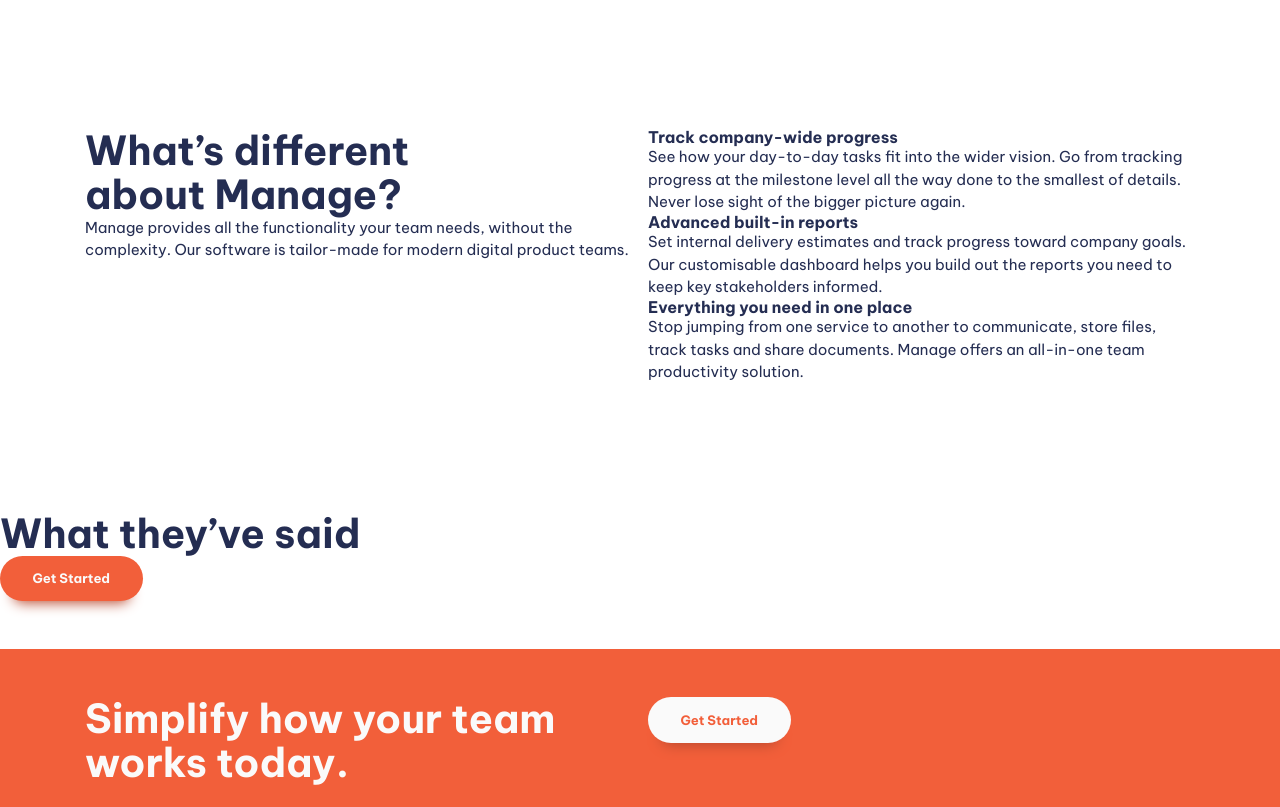
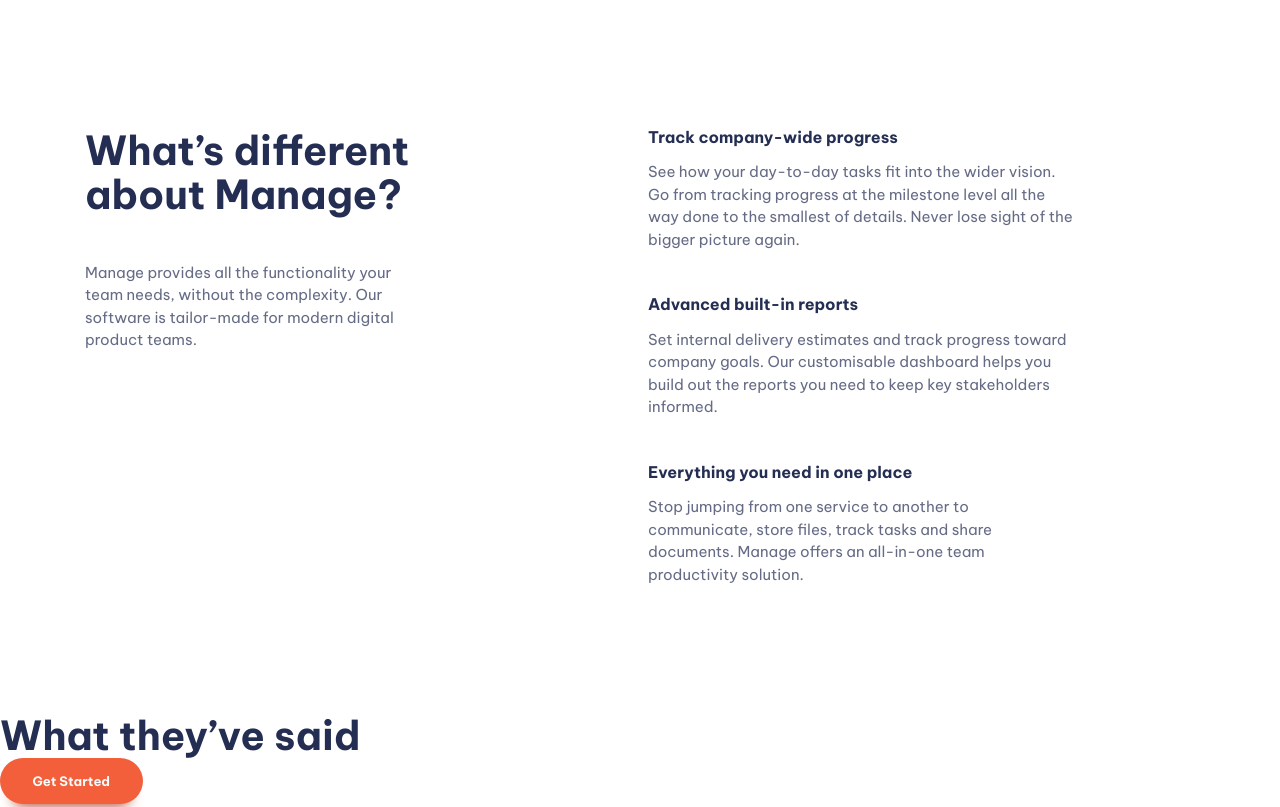
Before and after one commit to IvanOrsh/fem-challenge-manage, a website built with Vite: page index.html in a window 1280 px wide. Shown: the part 700-1507 px from the top of the page. Built offline with nearby package versions, Linux system fonts and the light colour scheme.

Commit message:
chore: spacing

```diff
--- a/index.html
+++ b/index.html
@@ -62,7 +62,7 @@
       <section class="padding-block-900">
         <div class="container">
           <div class="even-columns">
-            <div>
+            <div class="flow">
               <h1 class="fs-primary-heading fw-bold">
                 Bring everyone together to build better products.
               </h1>
@@ -83,7 +83,7 @@
       <section class="padding-block-900">
         <div class="container">
           <div class="even-columns">
-            <div>
+            <div class="flow">
               <h2 class="fs-secondary-heading fw-bold">
                 What’s different about Manage?
               </h2>
@@ -95,33 +95,40 @@
             </div>
 
             <div>
-              <ul class="numbered-items" role="list">
+              <ul class="numbered-items flow" role="list">
                 <li>
+                  <div class="flow" style="--flow-spacer: 1em">
                     <h3 class="fs-600 fw-bold">Track company-wide progress</h3>
-                  <p>
-                    See how your day-to-day tasks fit into the wider vision. Go
-                    from tracking progress at the milestone level all the way
-                    done to the smallest of details. Never lose sight of the
-                    bigger picture again.
+                    <p data-width="wide">
+                      See how your day-to-day tasks fit into the wider vision.
+                      Go from tracking progress at the milestone level all the
+                      way done to the smallest of details. Never lose sight of
+                      the bigger picture again.
                     </p>
+                  </div>
                 </li>
                 <li>
+                  <div class="flow" style="--flow-spacer: 1em">
                     <h3 class="fs-600 fw-bold">Advanced built-in reports</h3>
-                  <p>
+                    <p data-width="wide">
                       Set internal delivery estimates and track progress toward
                       company goals. Our customisable dashboard helps you build
-                    out the reports you need to keep key stakeholders informed.
+                      out the reports you need to keep key stakeholders
+                      informed.
                     </p>
+                  </div>
                 </li>
                 <li>
+                  <div class="flow" style="--flow-spacer: 1em">
                     <h3 class="fs-600 fw-bold">
                       Everything you need in one place
                     </h3>
-                  <p>
+                    <p data-width="wide">
                       Stop jumping from one service to another to communicate,
-                    store files, track tasks and share documents. Manage offers
-                    an all-in-one team productivity solution.
+                      store files, track tasks and share documents. Manage
+                      offers an all-in-one team productivity solution.
                     </p>
+                  </div>
                 </li>
               </ul>
             </div>
@@ -169,7 +176,12 @@
 
           <div>
             <nav class="footer-nav">
-              <ul aria-label="Footer" role="list">
+              <ul
+                class="flow"
+                style="--flow-spacer: 1em"
+                aria-label="Footer"
+                role="list"
+              >
                 <li><a href="#">Home</a></li>
                 <li><a href="#">Pricing</a></li>
                 <li><a href="#">Products</a></li>
--- a/style.css
+++ b/style.css
@@ -145,6 +145,15 @@ body {
   color: var(--clr-primary-400);
 }
 
+p:not([class]) {
+  opacity: 0.7;
+  max-width: 32ch;
+}
+
+p[data-width="wide"] {
+  max-width: 42ch;
+}
+
 /* button */
 .button {
   display: inline-flex;
@@ -290,6 +299,11 @@ body {
   margin-inline: auto;
 }
 
+/* .flow * + * */
+:where(.flow > :not(:first-child)) {
+  margin-top: var(--flow-spacer, 3em);
+}
+
 .even-columns {
   display: grid;
   gap: 1rem;
```
Lines whose indentation alone changed are shown as unchanged.
